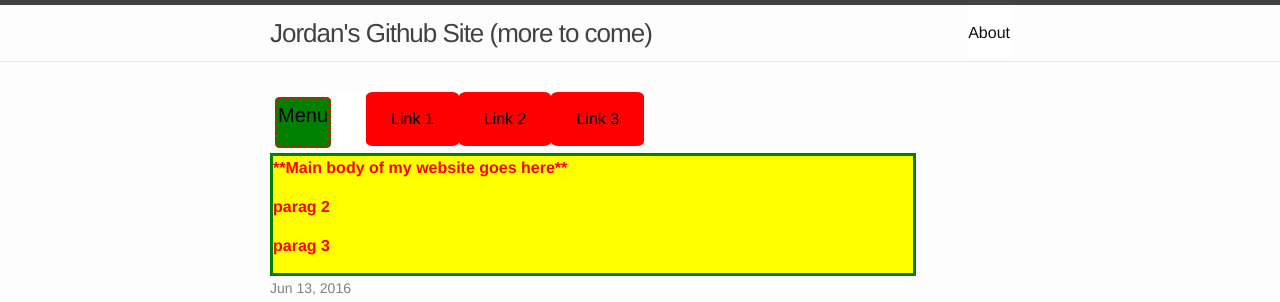
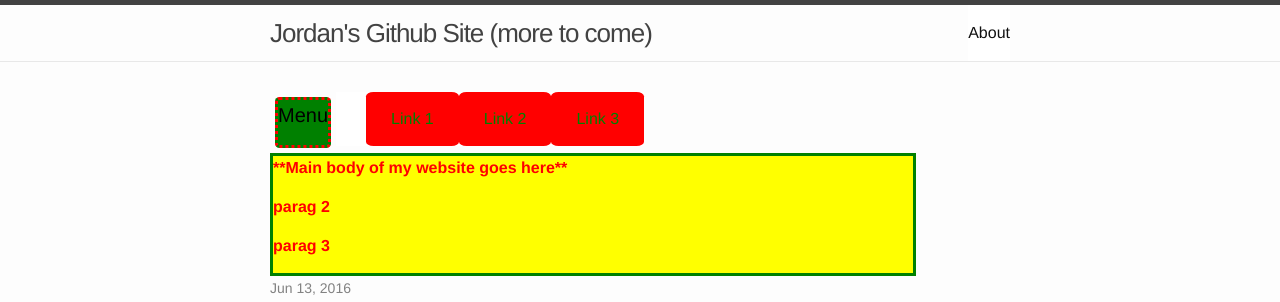
Before and after one commit to Jordanpb/codeacademyTest, a Jekyll site: the page built from index.html, in a window 1280 px wide. Shown: the top 302 px of the page. Built offline with Jekyll 4.4.1, drawn with Linux system fonts in a browser that asks for light colours.

Commit message:
Update _layout.scss

```diff
--- a/_sass/_layout.scss
+++ b/_sass/_layout.scss
@@ -7,7 +7,7 @@
  nav ul {text-align:center;}
  nav ul li {float:left;display:inline;background-color:red;font-weight:20;border:0px solid red;border-radius:8%;}
  nav ul li:hover {background:#E6E6E6}
- nav ul li a {display:block;padding:15px 25px;color:black;}
+ nav ul li a {display:block;padding:15px 25px;color:green;}
  nav ul li a:hover {text-decoration: none;font-weight:bold;}
  nav ul li ul {position:absolute;width:110px;background:#FFF;}
  nav ul li ul li {width:110px;color:#FFFFFF;}
```
